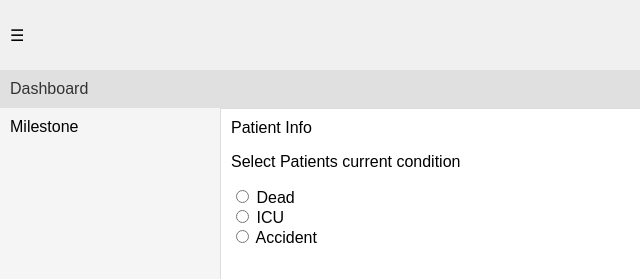
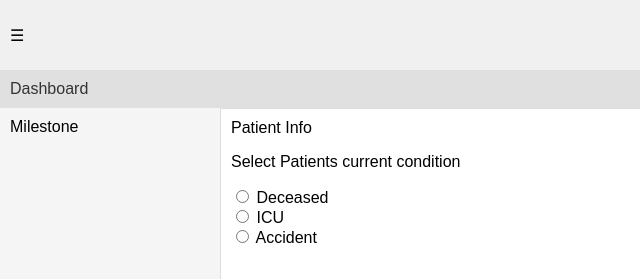
Before and after one commit to Chouhan705/Team-1-Website, a plain HTML site: page Aditya/index.html in a window 1280 px wide. Shown: the top 279 px of the page, 0-640 px from the left. Drawn offline with Linux system fonts and the light colour scheme.

Commit message:
Update index.html

```diff
--- a/Aditya/index.html
+++ b/Aditya/index.html
@@ -35,10 +35,10 @@
           <p>Select Patients current condition</p>
           <div>
             <input type="radio"
-               id="Dead"
+               id="Deceased"
                name="conditions"
-               value="Dead">
-            <label for="Dead">Dead</label>
+               value="Deceased">
+            <label for="Deceased">Deceased</label>
           </div>
           <div>
             <input type="radio"
```
